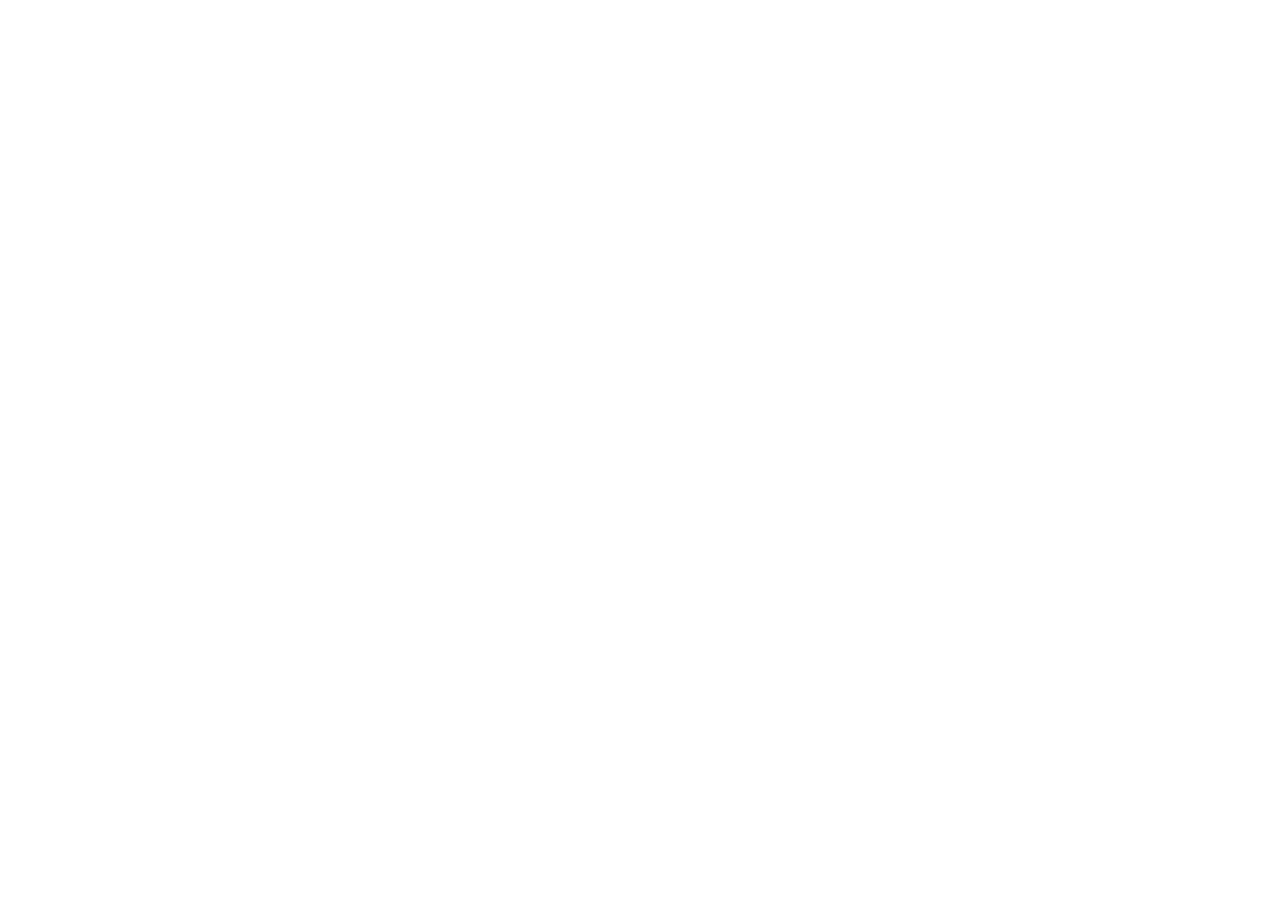
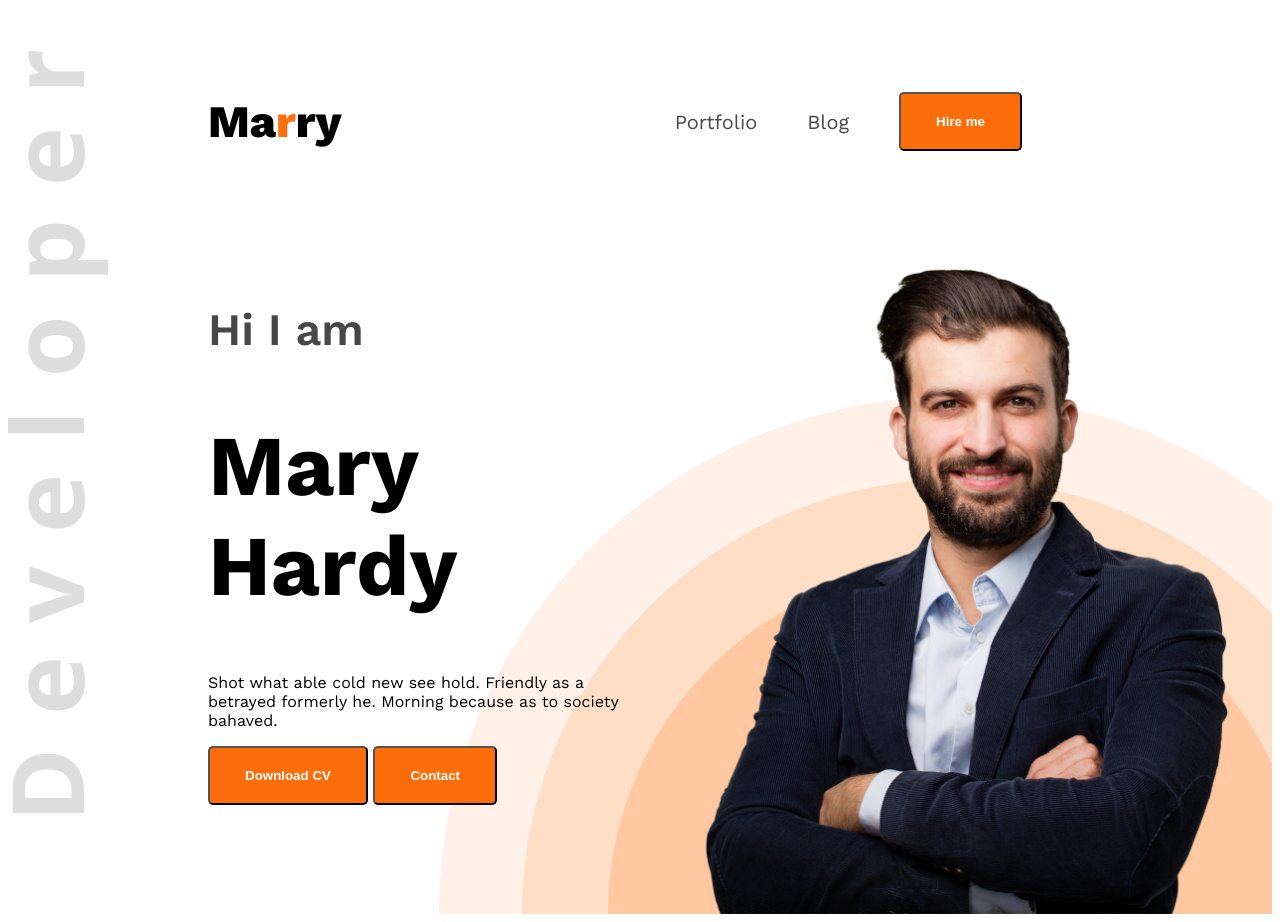
Before and after one commit to bassaami/web-dev-portfolio, a plain HTML site: page index.html in a window 1280 px wide. Before the commit the page ends 800 px from the top, so only its background shows below. Drawn offline with nearby package versions, Linux system fonts and the light colour scheme.

Commit message:
land page

```diff
--- a/index.html
+++ b/index.html
@@ -4,9 +4,31 @@
     <meta charset="UTF-8">
     <meta name="viewport" content="width=device-width, initial-scale=1.0">
     <title>Web dev POrtfolio</title>
+    <link rel="stylesheet" href="style/style.css">
 </head>
-<body>
-    <header>
+<body class="work-sans-normal">
+    <header class="header">
+        <nav>
+            </div>
+            <h3 class="nav-title">Ma<span class="tex-primary">r</span>ry</h3>
+            <ul>
+                <li><a class="dark-2" href="">Portfolio</a></li>
+                <li><a class="dark-2" href="">Blog</a></li>
+                <li><a class="dark-2" href=""><button class="btn-primary">Hire me</button></a></li>
+            </ul>
+        </nav>
+            <div class="banner">
+                <div class="banner-content">
+                    <h4 class="b-greeting dark-2"> Hi I am</h4>
+                    <h1 class="b-title">Mary Hardy</h1>
+                    <p class="banner-description">
+                        Shot what able cold new see hold. Friendly as a betrayed formerly he. Morning because as to society bahaved.
+                    </p>
+                    <button class="btn-primary">Download CV</button>
+                    <button class="btn-primary">Contact</button>
+                </div>
+                <img src="images/hardy.png" alt="" class="b-pro-p">
+            </div>
 
     </header>
     <main>
--- /dev/null
+++ b/style/style.css
@@ -0,0 +1,80 @@
+@import url('https://fonts.googleapis.com/css2?family=Open+Sans:ital,wght@0,300..800;1,300..800&family=Work+Sans:ital,wght@0,100..900;1,100..900&display=swap');
+
+
+.work-sans-normal {
+  font-family: "Work Sans", sans-serif;
+  font-optical-sizing: auto;
+
+  font-style: normal;
+}
+
+/* shared style */
+.tex-primary{
+    color: #fd6e0a
+}
+.dark-2{
+    color: #474747
+}
+
+.btn-primary{
+    background-color: #fd6e0a;
+    font-weight: bold;
+    color: white;
+    padding: 20px 35px;
+    border-radius: 5px;
+}
+/* header */
+.header{
+    background-image: url('../images/developer.png'), url('../images/header_bg.png');
+    background-repeat: no-repeat;
+    background-position: top left, bottom right;
+}
+
+/* Nav style */
+nav{
+    display: flex;
+    align-items: center;
+    justify-content: space-between;
+    margin: 50px 200px;
+}
+.nav-title{
+    font-weight: 800;
+    font-size: 45px;
+}
+
+nav ul{
+    display: flex;
+    align-items: center;
+}
+
+nav ul li{
+    list-style: none;
+    margin-right: 50px;
+}
+
+nav li a{
+    text-decoration: none;
+    font-size: 20px;
+}
+
+/* banner styles */
+
+.banner{
+    display: flex;
+    justify-content: space-between;
+    margin: 0 35px 0 200px;
+}
+.banner-content{
+    max-width: 580px;
+}
+.b-greeting{
+    font-size: 45px;
+    font-weight: 600;
+}
+.b-title{
+    font-weight: bold;
+    font-size: 85px;
+}
+.b-pro-p{
+    width: 580px;
+}
```
Also changed, not shown: images/developer.png (added), images/hardy.png (added), images/header_bg.png (added), images/icons/facebook.png (added), images/icons/insta.png (added), images/icons/js.png (added), images/icons/mongo.png (added), images/icons/nodejs.png (added), images/icons/react.png (added), images/icons/twitter.png (added).
